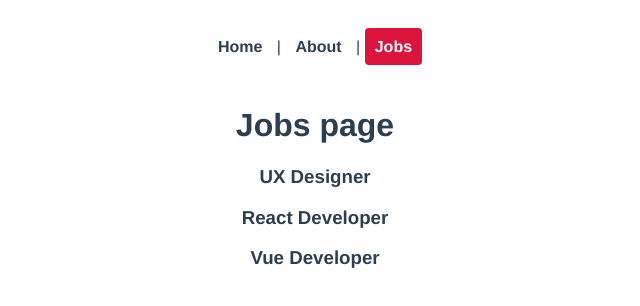
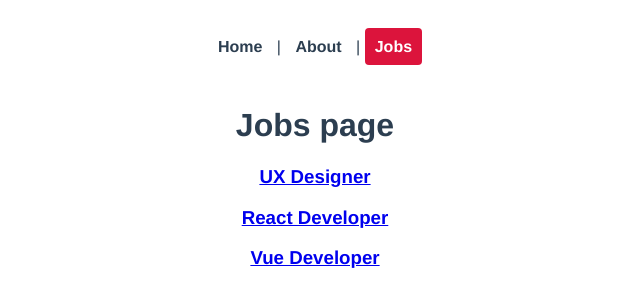
Before and after one commit to vanheaven-ui/vue-router, a Vue app: page /jobs in a window 1280 px wide. Shown: the top 306 px of the page, without its empty margins (325-965 px from the left). Built offline with nearby package versions, Linux system fonts and the light colour scheme.

Commit message:
Implement route params for the job details page

```diff
--- a/src/router/index.js
+++ b/src/router/index.js
@@ -1,7 +1,8 @@
 import { createRouter, createWebHistory } from 'vue-router'
 import Home from '../views/Home.vue'
 import About from '../views/About.vue'
-import Jobs from '../views/Jobs.vue'
+import Jobs from '../views/jobs/Jobs.vue'
+import JobDetails from '../views/jobs/JobDetails.vue'
 
 const routes = [
   {
@@ -18,6 +19,11 @@ const routes = [
     path: '/jobs',
     name: 'Jobs',
     component: Jobs
+  },
+  {
+    path: '/jobs/:id',
+    name: 'JobDetails',
+    component: JobDetails
   }
 ]
 
--- /dev/null
+++ b/src/views/jobs/JobDetails.vue
@@ -0,0 +1,10 @@
+<template>
+  <h2>Job Details</h2>
+</template>
+
+<script>
+export default {};
+</script>
+
+<style>
+</style>
--- a/src/views/Jobs.vue
+++ b/src/views/jobs/Jobs.vue
@@ -1,7 +1,9 @@
 <template>
   <h1>Jobs page</h1>
   <div v-for="job in jobs" :key="job.id">
-    <h3>{{ job.title }}</h3>
+    <router-link :to="{ name: 'JobDetails', params: { id: job.id } }">
+      <h3>{{ job.title }}</h3>
+    </router-link>
   </div>
 </template>
 
```
